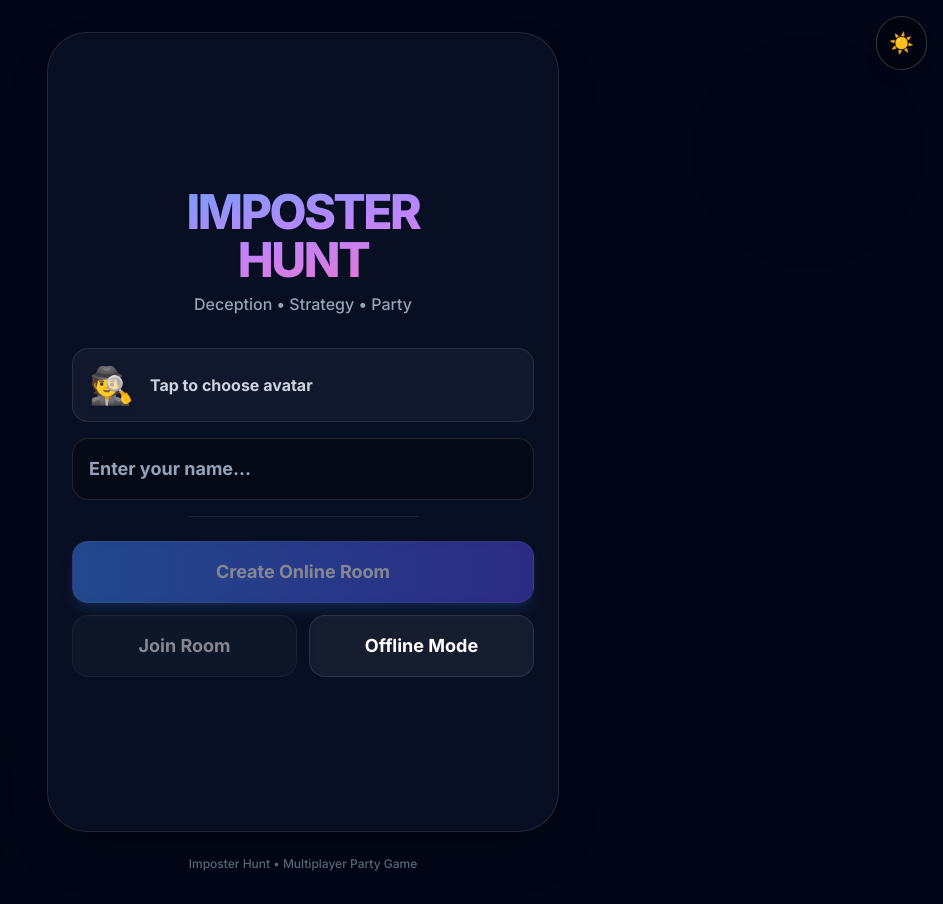
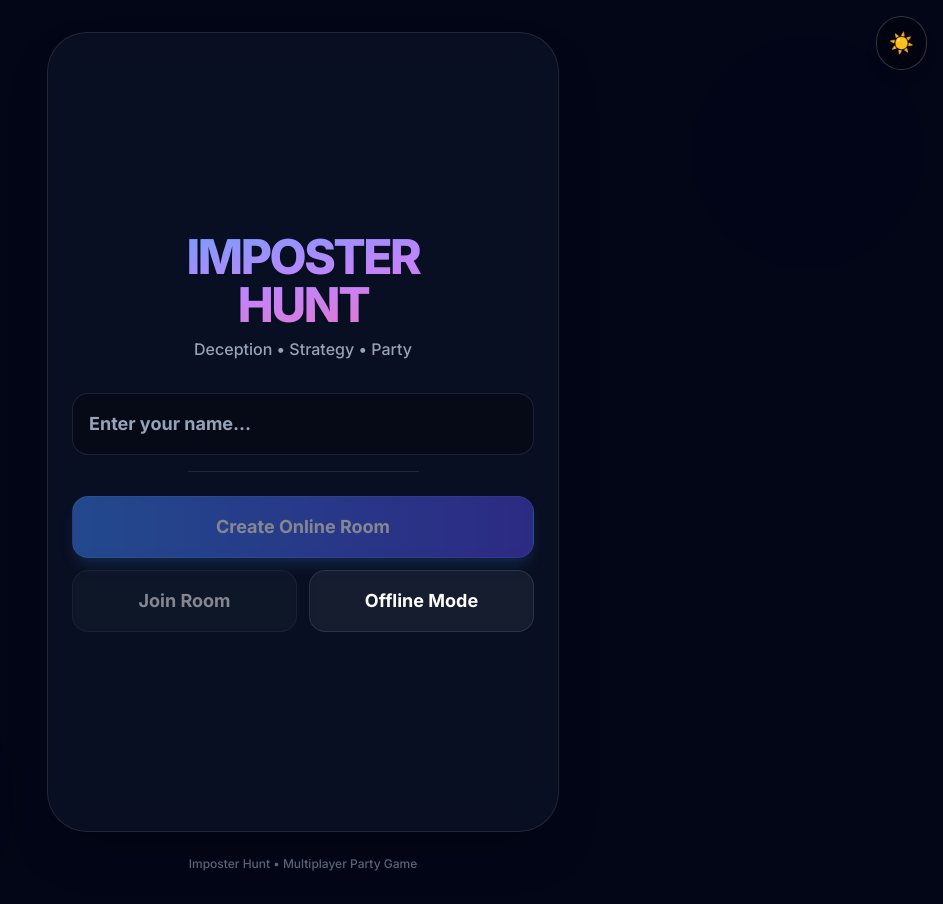
Before and after one commit to isumenuka/imposter-hunt, a React (Vite) app: page / in a window 1280 px wide. Shown: the whole page, without its empty margins (337-1280 px from the left). Built offline with nearby package versions, Linux system fonts and the light colour scheme.

Commit message:
Remove avatar selection, auto-assign

```diff
--- a/components/Lobby.tsx
+++ b/components/Lobby.tsx
@@ -1,7 +1,6 @@
 import React, { useState } from 'react';
 import { Player, RoomState } from '../types';
 import { gameService } from '../services/gameService';
-import { AvatarSelector } from './AvatarSelector';
 import { Button } from './Button';
 
 interface Props {
@@ -11,8 +10,6 @@ interface Props {
 
 export const Lobby: React.FC<Props> = ({ roomState, currentPlayer }) => {
   const [name, setName] = useState('');
-  const [avatar, setAvatar] = useState('🕵️');
-  const [showAvatarSelector, setShowAvatarSelector] = useState(false);
   const [mode, setMode] = useState<'MAIN' | 'JOIN_INPUT'>('MAIN');
   const [inputCode, setInputCode] = useState('');
   const [isBusy, setIsBusy] = useState(false);
@@ -25,9 +22,8 @@ export const Lobby: React.FC<Props> = ({ roomState, currentPlayer }) => {
 
       const handleAddOfflinePlayer = () => {
           if (!name.trim()) return;
-          gameService.addOfflinePlayer(name.trim(), avatar);
+          gameService.addOfflinePlayer(name.trim(), '👤');
           setName('');
-          setAvatar('🕵️');
       };
 
       return (
@@ -58,24 +54,6 @@ export const Lobby: React.FC<Props> = ({ roomState, currentPlayer }) => {
 
             {/* Add Player Form */}
             <div className="bg-white/50 dark:bg-slate-800/40 p-4 rounded-3xl border border-white/40 dark:border-white/10 shadow-lg space-y-4 backdrop-blur-md">
-                 <button
-                  onClick={() => setShowAvatarSelector(!showAvatarSelector)}
-                  className="w-full bg-white/50 dark:bg-black/20 p-3 rounded-2xl flex items-center justify-between hover:bg-white/80 dark:hover:bg-black/40 transition-colors border border-white/20 dark:border-white/5"
-                >
-                  <div className="flex items-center gap-3">
-                    <span className="text-3xl filter drop-shadow-sm">{avatar}</span>
-                    <span className="text-slate-600 dark:text-slate-300 font-bold text-sm">Change Avatar</span>
-                  </div>
-                  <span className="text-slate-400">▼</span>
-                </button>
-
-                {showAvatarSelector && (
-                  <AvatarSelector
-                    selectedAvatar={avatar}
-                    onSelect={(a) => { setAvatar(a); setShowAvatarSelector(false); }}
-                  />
-                )}
-
                 <div className="flex gap-2">
                     <input
                       type="text"
@@ -183,7 +161,7 @@ export const Lobby: React.FC<Props> = ({ roomState, currentPlayer }) => {
       const player: Player = {
           id: gameService.getPlayerId(),
           name: name.trim(),
-          avatar,
+          avatar: '👤',
           isHost: true
       };
       try {
@@ -200,7 +178,7 @@ export const Lobby: React.FC<Props> = ({ roomState, currentPlayer }) => {
       const player: Player = {
           id: gameService.getPlayerId(),
           name: name.trim(),
-          avatar,
+          avatar: '👤',
           isHost: false
       };
       try {
@@ -226,24 +204,6 @@ export const Lobby: React.FC<Props> = ({ roomState, currentPlayer }) => {
          </div>
 
          <div className="space-y-4">
-
-            {/* Avatar & Name Input */}
-            <button
-              onClick={() => setShowAvatarSelector(!showAvatarSelector)}
-              className="w-full bg-white/50 dark:bg-slate-800/40 p-4 rounded-2xl flex items-center justify-between hover:bg-white/70 dark:hover:bg-slate-700/50 transition-colors border border-white/40 dark:border-white/10 group"
-            >
-              <div className="flex items-center gap-4">
-                <span className="text-4xl filter drop-shadow-md group-hover:scale-110 transition-transform">{avatar}</span>
-                <span className="text-slate-600 dark:text-slate-300 font-bold">Tap to choose avatar</span>
-              </div>
-            </button>
-
-            {showAvatarSelector && (
-              <AvatarSelector
-                selectedAvatar={avatar}
-                onSelect={(a) => { setAvatar(a); setShowAvatarSelector(false); }}
-              />
-            )}
 
             <input
               type="text"
--- a/components/Results.tsx
+++ b/components/Results.tsx
@@ -10,6 +10,9 @@ interface Props {
 export const Results: React.FC<Props> = ({ roomState }) => {
   const impostersWon = roomState.winners === 'imposter';
   const imposters = roomState.players.filter(p => p.role === 'imposter');
+
+  const myId = gameService.getPlayerId();
+  const isHost = roomState.gameMode === 'OFFLINE' || roomState.players.find(p => p.id === myId)?.isHost;
 
   const votes: Record<string, number> = {};
   roomState.players.forEach(p => { if (p.vote) votes[p.vote] = (votes[p.vote] || 0) + 1; });
@@ -86,9 +89,15 @@ export const Results: React.FC<Props> = ({ roomState }) => {
             </div>
         </div>
 
-        <Button fullWidth onClick={() => gameService.resetGame()} variant="primary" className="shadow-xl">
-            ↺ Play Again
-        </Button>
+        {isHost ? (
+          <Button fullWidth onClick={() => gameService.resetGame()} variant="primary" className="shadow-xl">
+              ↺ Play Again
+          </Button>
+        ) : (
+          <div className="text-center text-slate-500 dark:text-slate-400 animate-pulse py-4 text-sm font-medium">
+              Waiting for host to start new game...
+          </div>
+        )}
     </div>
   );
 };
--- a/services/gameService.ts
+++ b/services/gameService.ts
@@ -1,5 +1,5 @@
 import { RoomState, GamePhase, Player, GameConfig, GameAction, GameStateMessage } from '../types';
-import { DEFAULT_ROUND_DURATION, DEFAULT_IMPOSTER_COUNT, DEFAULT_IMPOSTER_CLUE_ENABLED, GAME_CATEGORIES } from '../constants';
+import { DEFAULT_ROUND_DURATION, DEFAULT_IMPOSTER_COUNT, DEFAULT_IMPOSTER_CLUE_ENABLED, GAME_CATEGORIES, AVATARS } from '../constants';
 import { aiService } from './aiService';
 
 // Declare PeerJS type
@@ -261,7 +261,11 @@ class GameService {
                 break;
 
             case 'GO_TO_SETTINGS':
-                this.setState({ phase: GamePhase.SETTINGS });
+                const playersWithUniqueAvatars = this.assignUniqueAvatars(this.state.players);
+                this.setState({
+                    phase: GamePhase.SETTINGS,
+                    players: playersWithUniqueAvatars
+                });
                 break;
 
             case 'START_GAME':
@@ -400,6 +404,14 @@ class GameService {
         }));
     }
 
+    private assignUniqueAvatars(players: Player[]): Player[] {
+        const shuffledAvatars = [...AVATARS].sort(() => Math.random() - 0.5);
+        return players.map((p, index) => ({
+            ...p,
+            avatar: shuffledAvatars[index % shuffledAvatars.length]
+        }));
+    }
+
     private advanceOfflineTurn() {
         const currentIndex = this.state.players.findIndex(p => p.id === this.state.activePlayerId);
         const nextIndex = currentIndex + 1;
```
